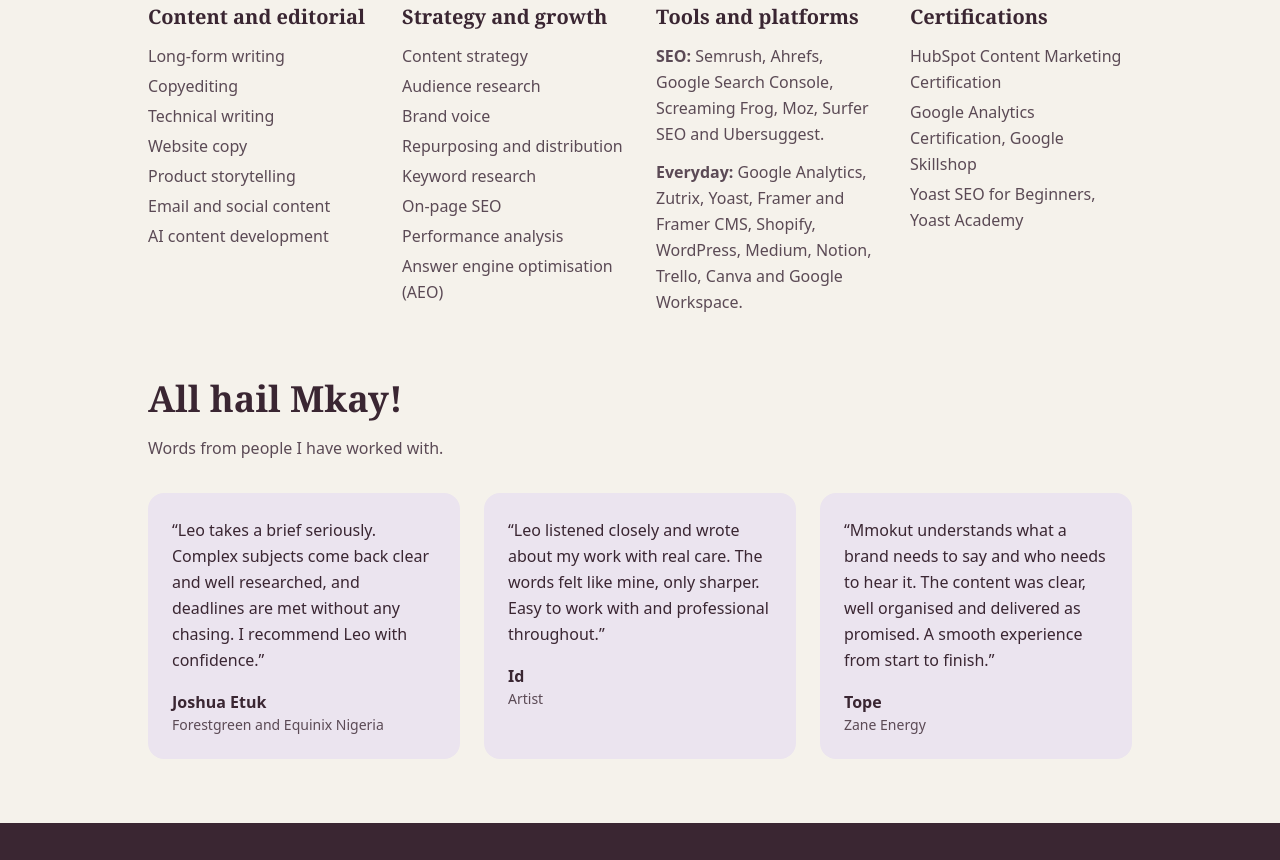
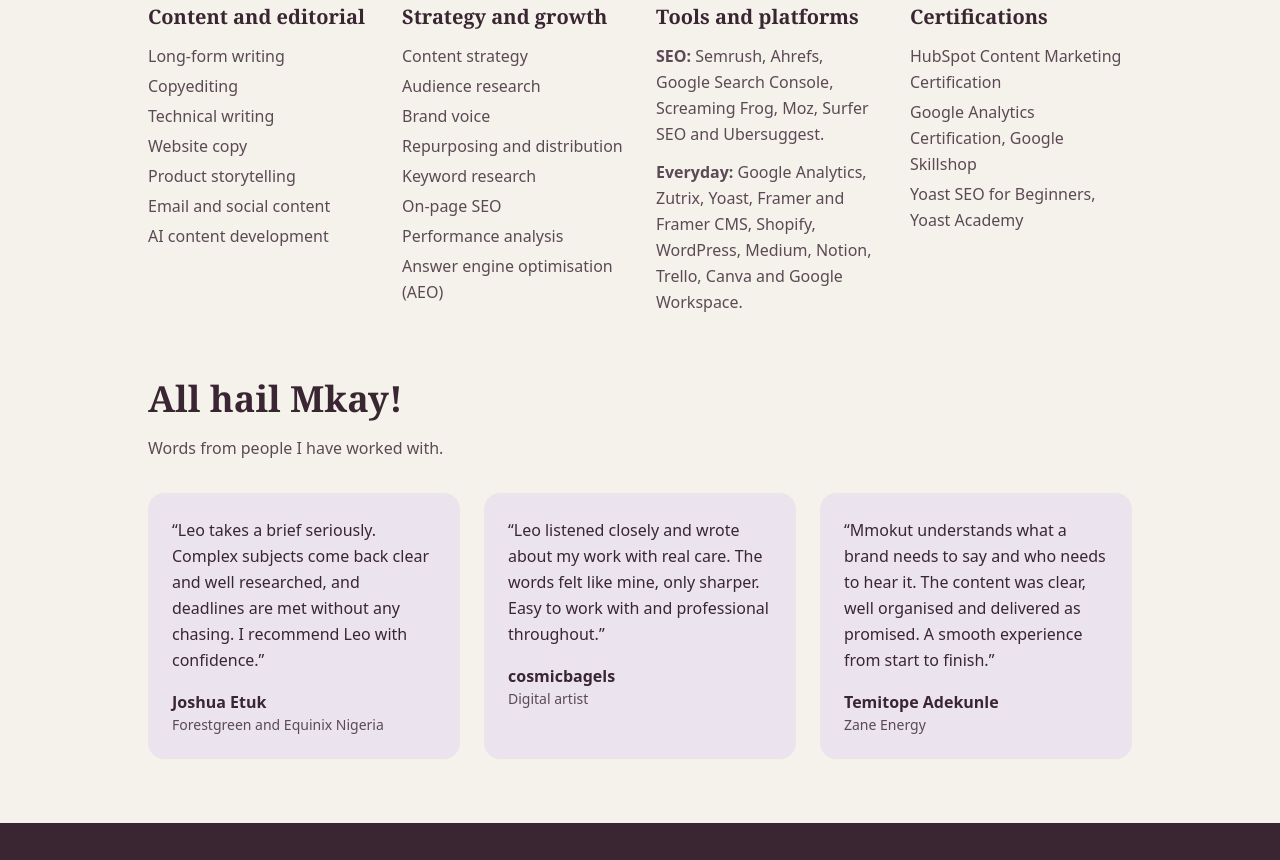
Before and after one commit to unAnonymousKiwi/MmokutimabasiUttah.github.io, a plain HTML site: page index.html in a window 1280 px wide. Shown: the part 2827-3687 px from the top of the page. Drawn offline with nearby package versions, Linux system fonts and the light colour scheme.

Commit message:
Update index.html

```diff
--- a/index.html
+++ b/index.html
@@ -196,7 +196,7 @@
     <section id="writing" aria-labelledby="writing-title" class="pt-16">
       <div class="max-w-5xl mx-auto px-5">
         <h2 id="writing-title" class="font-display text-3xl md:text-4xl font-bold text-ink">Writing samples</h2>
-        <p class="mt-4 max-w-prose text-muted">Read a few and judge for yourself.</p>
+        <p class="mt-4 max-w-prose text-muted">Read a few for yourself.</p>
         <div class="mt-8 grid gap-8 md:grid-cols-2">
           <div>
             <h3 class="font-display text-xl font-bold">Luxcross</h3>
@@ -311,12 +311,12 @@
           <!-- DRAFT: send this to Id for approval before you publish -->
           <figure class="rounded-2xl bg-lilac-tint p-6">
             <blockquote><p>“Leo listened closely and wrote about my work with real care. The words felt like mine, only sharper. Easy to work with and professional throughout.”</p></blockquote>
-            <figcaption class="mt-4"><span class="block font-bold text-ink">Id</span><span class="block text-sm text-muted">Artist</span></figcaption>
+            <figcaption class="mt-4"><span class="block font-bold text-ink">cosmicbagels</span><span class="block text-sm text-muted">Digital artist</span></figcaption>
           </figure>
           <!-- DRAFT: send this to Tope for approval before you publish -->
           <figure class="rounded-2xl bg-lilac-tint p-6">
             <blockquote><p>“Mmokut understands what a brand needs to say and who needs to hear it. The content was clear, well organised and delivered as promised. A smooth experience from start to finish.”</p></blockquote>
-            <figcaption class="mt-4"><span class="block font-bold text-ink">Tope</span><span class="block text-sm text-muted">Zane Energy</span></figcaption>
+            <figcaption class="mt-4"><span class="block font-bold text-ink">Temitope Adekunle</span><span class="block text-sm text-muted">Zane Energy</span></figcaption>
           </figure>
         </div>
         <!-- CUSTOMIZE: replace each draft with the person's approved words -->
```
